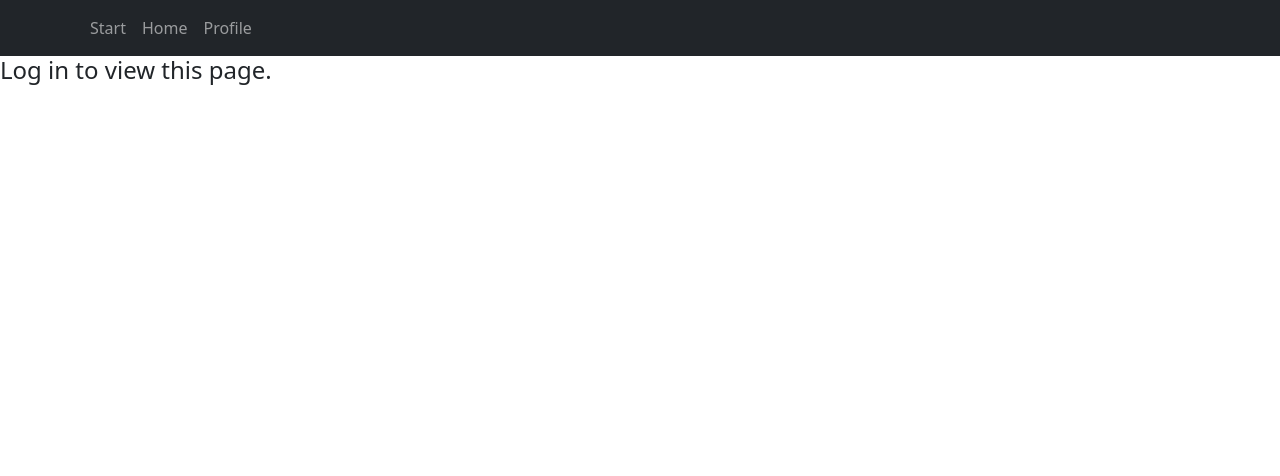
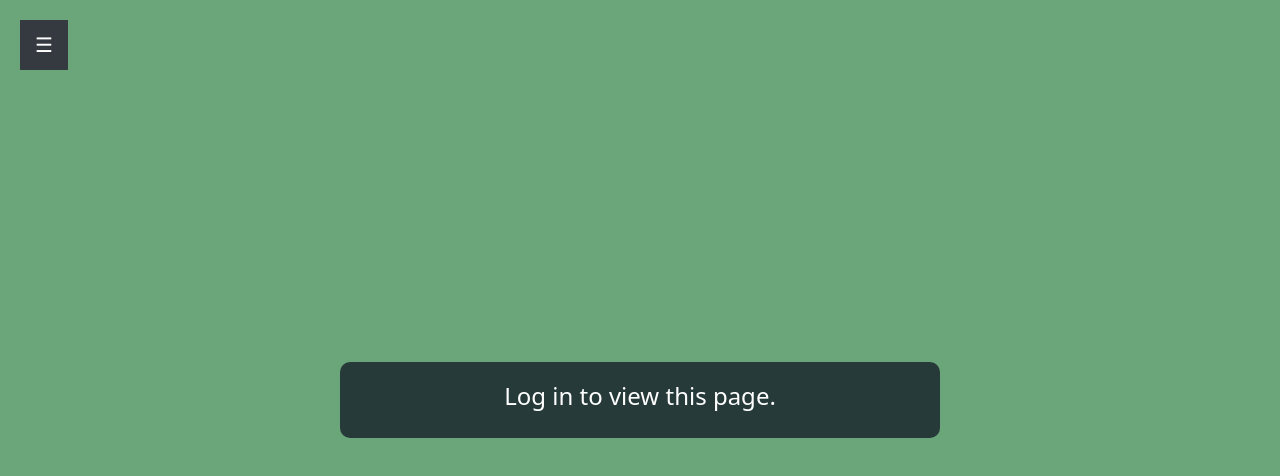
Before and after one commit to RaulG27/BudgetGadget, a React (Create React App) app in the folder frontend/: page /privateUserProfile in a window 1280 px wide. Shown: the top 476 px of the page. Built offline with nearby package versions, Linux system fonts and the light colour scheme.

Commit message:
Initial changes to layout, making it more faithful to the Figma concept

```diff
--- a/frontend/src/components/navbar.js
+++ b/frontend/src/components/navbar.js
@@ -1,34 +1,73 @@
 import React, { useEffect, useState } from "react";
 import getUserInfo from '../utilities/decodeJwt';
-import Container from 'react-bootstrap/Container';
-import Nav from 'react-bootstrap/Nav';
-import ReactNavbar from 'react-bootstrap/Navbar';
 
+// Define the CSS styles in a JavaScript object
+const sidebarStyles = {
+  height: '100%',
+  width: '250px', // Adjust width as needed
+  position: 'fixed',
+  top: '0',
+  left: '-250px', // Hide sidebar initially
+  backgroundColor: '#343a40', // Dark background
+  color: 'white',
+  transition: '0.3s', // Smooth transition
+  zIndex: '1000', // Ensure it stays on top
+  overflow: 'auto',
+  paddingTop: '60px', // Space for the toggle button
+  borderRadius: '10px'
+};
 
-// Here, we display our Navbar
+const sidebarShowStyles = {
+  left: '0', // Show sidebar when class is added
+};
+
+const buttonStyles = {
+  fontSize: '20px',
+  cursor: 'pointer',
+  backgroundColor: '#343a40',
+  color: 'white',
+  border: 'none',
+  padding: '10px 15px',
+  position: 'fixed',
+  top: '20px',
+  left: '20px',
+  zIndex: '1001',
+};
+
+const linkStyles = {
+  padding: '10px 15px',
+  textDecoration: 'none',
+  color: 'white',
+  display: 'block',
+  transition: '0.3s',
+};
+
+const linkHoverStyles = {
+  backgroundColor: '#495057', // Highlight on hover
+};
+
 export default function Navbar() {
-  // We are pulling in the user's info but not using it for now.
-  // Warning disabled:
-  // eslint-disable-next-line
-  const [user, setUser] = useState({})
+  const [, setUser] = useState({});
+  const [isOpen, setIsOpen] = useState(false);
 
   useEffect(() => {
-  setUser(getUserInfo())
-  }, [])
+    setUser(getUserInfo());
+  }, []);
 
-  // if (!user) return null   - for now, let's show the bar even not logged in.
-  // we have an issue with getUserInfo() returning null after a few minutes
-  // it seems.
+  const toggleSidebar = () => {
+    setIsOpen(!isOpen);
+  };
+
   return (
-    <ReactNavbar bg="dark" variant="dark">
-    <Container>
-      <Nav className="me-auto">
-        <Nav.Link href="/">Start</Nav.Link>
-        <Nav.Link href="/home">Home</Nav.Link>
-        <Nav.Link href="/privateUserProfile">Profile</Nav.Link>
-      </Nav>
-    </Container>
-  </ReactNavbar>
-
+    <>
+      <button style={buttonStyles} onClick={toggleSidebar}>
+        ☰
+      </button>
+      <div style={{ ...sidebarStyles, ...(isOpen ? sidebarShowStyles : {}) }}>
+        <a href="/" style={{ ...linkStyles, ':hover': linkHoverStyles }} onClick={toggleSidebar}>Start</a>
+        <a href="/home" style={{ ...linkStyles, ':hover': linkHoverStyles }} onClick={toggleSidebar}>Home</a>
+        <a href="/privateUserProfile" style={{ ...linkStyles, ':hover': linkHoverStyles }} onClick={toggleSidebar}>Profile</a>
+      </div>
+    </>
   );
 }
--- a/frontend/src/components/pages/homePage.js
+++ b/frontend/src/components/pages/homePage.js
@@ -1,25 +1,67 @@
-import React, { useState, useEffect } from 'react'
-import { useNavigate } from 'react-router-dom'
-import getUserInfo from '../../utilities/decodeJwt'
+import React, { useState, useEffect } from 'react';
+import { useNavigate } from 'react-router-dom';
+import getUserInfo from '../../utilities/decodeJwt';
+
 const HomePage = () => {
-    const [user, setUser] = useState({})
-    const navigate = useNavigate()
+    const [user, setUser] = useState({});
+    const navigate = useNavigate();
     const handleClick = (e) => {
         e.preventDefault();
-        localStorage.removeItem('accessToken')
-        return navigate('/')
+        localStorage.removeItem('accessToken');
+        return navigate('/');
+    };
+
+    useEffect(() => {
+        setUser(getUserInfo());
+    }, []);
+
+    // Styles for the content area
+    const containerStyles = {
+        display: 'flex',
+        flexDirection: 'column',
+        alignItems: 'center',
+        justifyContent: 'center',
+        minHeight: '100vh', // Full viewport height
+        backgroundColor: '#6BA57A', // Background color
+        textAlign: 'center', // Center text
+        padding: '20px', // Add some padding
+    };
+
+    // Styles for individual colored containers
+    const boxStyles = {
+        width: '200px',
+        height: '200px',
+        backgroundColor: '#273A3A', // Container background color
+        color: 'white',
+        display: 'flex',
+        alignItems: 'center',
+        justifyContent: 'center',
+        margin: '10px', // Space between containers
+        borderRadius: '10px', // Optional: Add border radius for rounded corners
+    };
+
+    // Conditional rendering based on user data
+    if (!user) {
+        return (
+            <div style={containerStyles}>
+                <h4>Log in to view this page.</h4>
+            </div>
+        );
     }
 
-    useEffect(() => {
-        setUser(getUserInfo())
-    }, [])
+    const { id, email, username, password } = user;
 
+    return (
+        <div style={containerStyles}>
+            {/* Render 8 containers */}
+            <div style={{ display: 'flex', flexWrap: 'wrap', justifyContent: 'center' }}>
+                {Array.from({ length: 8 }).map((_, index) => (
+                    <div key={index} style={boxStyles}>
+                        Container {index + 1}
+                    </div>
+                ))}
+            </div>
 
-    if (!user) return (
-        <div><h4>Log in to view this page.</h4></div>)
-    const { id, email, username, password } = user
-    return (
-        <>
             <div>
                 <h3>
                     Welcome
@@ -35,14 +77,14 @@ const HomePage = () => {
                 </h3>
                 <h3>
                     Your password is
-                    <span className='password'> {password} ( hashed )</span>
+                    <span className='password'> {password} (hashed)</span>
                 </h3>
             </div>
             <button onClick={(e) => handleClick(e)}>
                 Log Out
             </button>
-        </>
-    )
-}
+        </div>
+    );
+};
 
-export default HomePage
+export default HomePage;
--- a/frontend/src/components/pages/landingPage.js
+++ b/frontend/src/components/pages/landingPage.js
@@ -1,10 +1,40 @@
-import React, {} from 'react'
+import React from 'react';
 import Card from 'react-bootstrap/Card';
 
 const Landingpage = () => {
+    // Styles for the page container
+    const pageContainerStyles = {
+        display: 'flex',
+        justifyContent: 'center', // Center horizontally
+        alignItems: 'center', // Center vertically
+        height: '100vh', // Full viewport height
+        backgroundColor: '#6BA57A', // Background color for the entire page
+        margin: 0, // Remove default margin
+        padding: 0, // Remove default padding
+    };
+
+    // Styles for the content box
+    const contentBoxStyles = {
+        backgroundColor: '#273A3A', // Box background color
+        padding: '20px', // Padding inside the box
+        borderRadius: '10px', // Rounded corners for the box
+        width: '100%', // Full width of the container
+        maxWidth: '800px', // Maximum width of the box
+        color: 'white', // Text color for contrast
+    };
+
+    // Styles for the card
+    const cardStyles = {
+        backgroundColor: '#273A3A', // Card background color
+        color: 'white', // Text color to contrast with background
+        borderRadius: '10px', // Rounded corners for the card
+        border: 'none', // Remove default border
+    };
 
     return (
-        <Card style={{ width: '30rem' }} className="mx-2 my-2">
+        <div style={pageContainerStyles}>
+            <div style={contentBoxStyles}>
+                <Card style={cardStyles} className="mx-2 my-2">
                     <Card.Body>
                         <Card.Title>Professor Brockenbrough's User Skeleton App</Card.Title>
                         <Card.Subtitle className="mb-2 text-muted">A starting point for an application.</Card.Subtitle>
@@ -14,7 +44,9 @@ const Landingpage = () => {
                         <Card.Link href="/login">Login</Card.Link>
                     </Card.Body>
                 </Card>
-    )
-}
+            </div>
+        </div>
+    );
+};
 
-export default Landingpage
+export default Landingpage;
--- a/frontend/src/components/pages/privateUserProfilePage.js
+++ b/frontend/src/components/pages/privateUserProfilePage.js
@@ -4,38 +4,60 @@ import Modal from "react-bootstrap/Modal";
 import { useNavigate } from "react-router-dom";
 import getUserInfo from "../../utilities/decodeJwt";
 
-
-//link to service
-//http://localhost:8096/privateUserProfile
+// Link to service
+// http://localhost:8096/privateUserProfile
 
 const PrivateUserProfile = () => {
   const [show, setShow] = useState(false);
-  const [user, setUser] = useState({})
+  const [user, setUser] = useState({});
+  const navigate = useNavigate();
+
   const handleClose = () => setShow(false);
   const handleShow = () => setShow(true);
-  const navigate = useNavigate();
 
-
-  // handle logout button
-  const handleLogout = (async) => {
+  // Handle logout button
+  const handleLogout = () => {
     localStorage.clear();
     navigate("/");
   };
 
   useEffect(() => {
-    setUser(getUserInfo())
+    setUser(getUserInfo());
   }, []);
 
+  // Styles for the page container
+  const pageContainerStyles = {
+    backgroundColor: '#6BA57A', // Page background color
+    minHeight: '100vh', // Full viewport height
+    padding: '20px', // Add some padding around the content
+    display: 'flex',
+    justifyContent: 'center', // Center horizontally
+    alignItems: 'center', // Center vertically
+  };
 
-  // 	<span><b>{<FollowerCount username = {username}/>}</b></span>&nbsp;
-  // <span><b>{<FollowingCount username = {username}/>}</b></span>;
-  if (!user) return (<div><h4>Log in to view this page.</h4></div>)
+  // Styles for the content box
+  const contentBoxStyles = {
+    backgroundColor: '#273A3A', // Box background color
+    color: 'white', // Text color for contrast
+    padding: '20px', // Add padding inside the box
+    borderRadius: '10px', // Rounded corners
+    width: '100%', // Full width of the container
+    maxWidth: '600px', // Maximum width of the content box
+    textAlign: 'center', // Center text
+  };
+
+  if (!user) return (
+    <div style={pageContainerStyles}>
+      <div style={contentBoxStyles}>
+        <h4>Log in to view this page.</h4>
+      </div>
+    </div>
+  );
+
   return (
-    <div class="container">
-      <div class="col-md-12 text-center">
-        <h1>{user && user.username}</h1>
-        <div class="col-md-12 text-center">
-          <>
+    <div style={pageContainerStyles}>
+      <div style={contentBoxStyles}>
+        <h1>{user.username}</h1>
         <Button className="me-2" onClick={handleShow}>
           Log Out
         </Button>
@@ -58,8 +80,6 @@ const PrivateUserProfile = () => {
             </Button>
           </Modal.Footer>
         </Modal>
-          </>
-        </div>
       </div>
     </div>
   );
```
Also changed, not shown: frontend/package.json (+1 -6 lines), 1 other file (tests, documents, lock files or other folders). Lines whose indentation alone changed are shown as unchanged.
